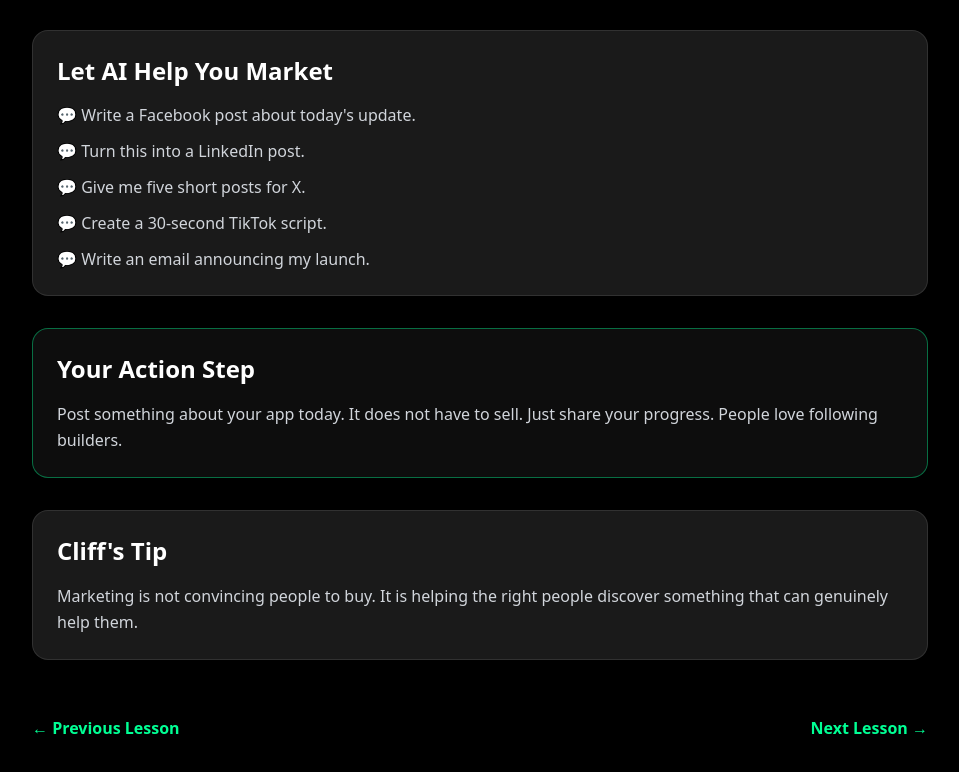
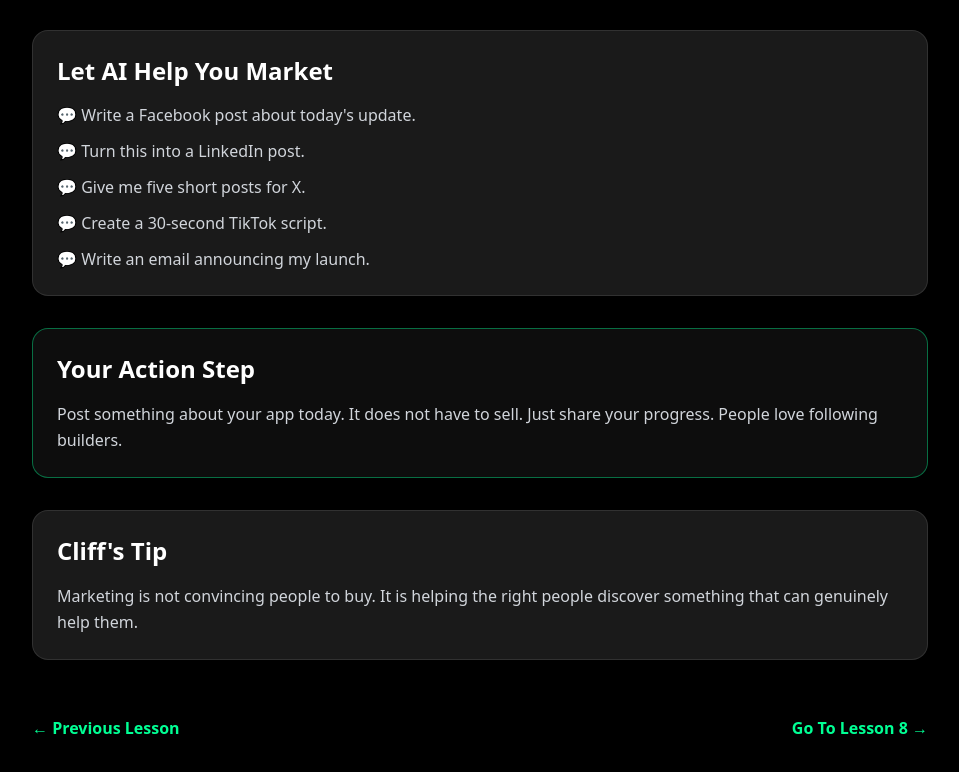
Before and after one commit to myapptly/apptly-website, a Next.js app: page /lesson-7 in a window 1280 px wide. Shown: the part 1247-2019 px from the top of the page, without its empty margins (160-1119 px from the left). Built offline with nearby package versions, Linux system fonts and the light colour scheme.

Commit message:
Lesson 7 nav fix

```diff
--- a/app/lesson-7/page.tsx
+++ b/app/lesson-7/page.tsx
@@ -91,7 +91,7 @@ export default function Lesson7() {
             ← Previous Lesson
           </a>
           <a href="/lesson-8" className="text-[#00FF94] font-bold hover:underline">
-            Next Lesson →
+            Go To Lesson 8 →
           </a>
         </div>
       </section>
```
